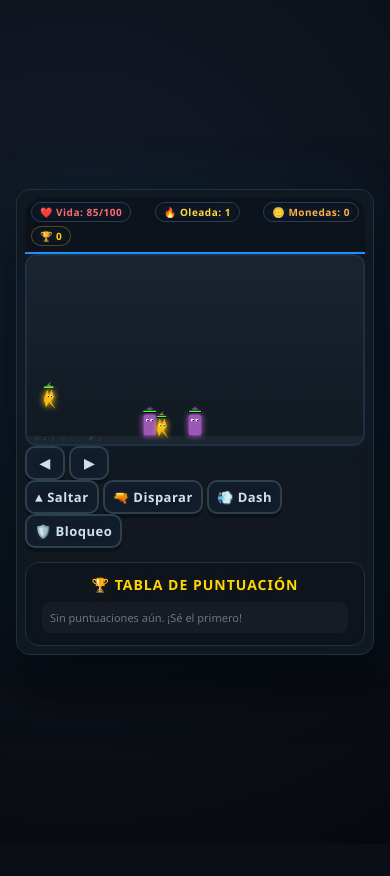
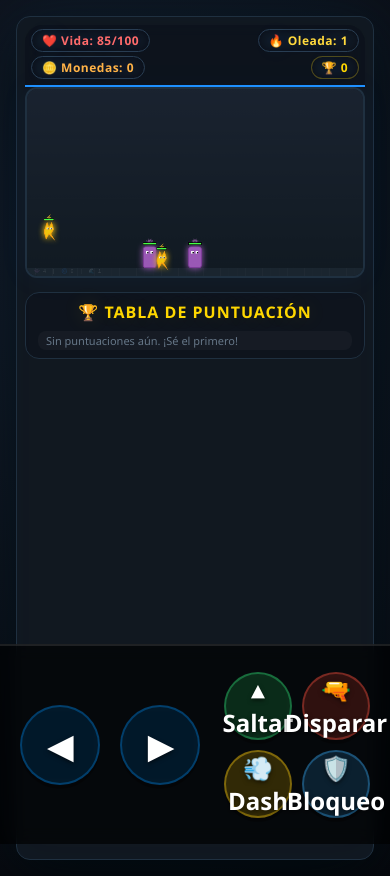
Before and after one commit to vicenticoplay-web/survival-rogue, a plain HTML site: page index.html in a window 390 px wide. Before the commit the page ends 844 px from the top, so only its background shows below. Drawn offline with Linux system fonts and the light colour scheme.

Commit message:
Refactor mobile controls and scrollbar styles
Removed mobile control styles and adjusted scoreboard scrollbar styles.

```diff
--- a/style.css
+++ b/style.css
@@ -1,5 +1,5 @@
 /* ============================================================
-   🎮  OLEADAS DE HIERRO  -  Estilo Oscuro y Letal
+   🎮  OLEADAS DE HIERRO  -  Estilo Completo
    ============================================================ */
 
 * {
@@ -96,57 +96,6 @@ body {
     border-color: #2a4a6a;
 }
 
-.controls-container {
-    display: flex;
-    justify-content: center;
-    gap: 12px;
-    margin-top: 16px;
-    flex-wrap: wrap;
-}
-
-.ctrl-btn {
-    background: rgba(20, 30, 44, 0.8);
-    backdrop-filter: blur(6px);
-    border: 2px solid #2c4050;
-    border-radius: 14px;
-    color: #d0e0f0;
-    padding: 10px 18px;
-    font-size: 18px;
-    font-weight: 700;
-    cursor: pointer;
-    transition: 0.12s ease;
-    box-shadow: 0 4px 0 #0b1117, inset 0 0 15px rgba(0, 150, 255, 0.03);
-    min-width: 64px;
-    text-shadow: 0 0 12px rgba(0, 150, 255, 0.1);
-    touch-action: manipulation;
-    letter-spacing: 0.5px;
-}
-
-.ctrl-btn:active {
-    transform: translateY(4px);
-    box-shadow: 0 0px 0 #0b1117;
-    background: #2a3f50;
-    border-color: #4a7a9a;
-}
-
-.ctrl-btn:hover:not(:active) {
-    background: rgba(30, 50, 70, 0.9);
-    border-color: #3a6a8a;
-    box-shadow: 0 0 20px rgba(0, 150, 255, 0.15);
-}
-
-#mobile-controls-left {
-    display: flex;
-    gap: 10px;
-    justify-content: center;
-}
-
-#mobile-controls-right .action-grid {
-    display: grid;
-    grid-template-columns: repeat(4, auto);
-    gap: 8px;
-}
-
 #keyboard-hint {
     display: flex;
     justify-content: center;
@@ -235,6 +184,18 @@ body {
     color: #88aacc;
     font-size: 12px;
     margin-left: 12px;
+}
+
+#scoreboard-list::-webkit-scrollbar {
+    width: 4px;
+}
+#scoreboard-list::-webkit-scrollbar-track {
+    background: rgba(255, 255, 255, 0.05);
+    border-radius: 4px;
+}
+#scoreboard-list::-webkit-scrollbar-thumb {
+    background: #ffd70044;
+    border-radius: 4px;
 }
 
 /* ---- Tienda overlay ---- */
@@ -346,20 +307,178 @@ body {
     }
 }
 
-/* ---- Scrollbar personalizada ---- */
-#scoreboard-list::-webkit-scrollbar {
-    width: 4px;
-}
-#scoreboard-list::-webkit-scrollbar-track {
-    background: rgba(255, 255, 255, 0.05);
-    border-radius: 4px;
-}
-#scoreboard-list::-webkit-scrollbar-thumb {
-    background: #ffd70044;
-    border-radius: 4px;
+/* ============================================================
+   📱 CONTROLES MÓVIL (SOLO EN TELÉFONOS)
+   ============================================================ */
+
+.mobile-controls {
+    display: none;
 }
 
-/* ---- Responsive ---- */
+@media (max-width: 768px) and (orientation: portrait) {
+    .mobile-controls {
+        display: flex !important;
+        position: fixed;
+        bottom: 0;
+        left: 0;
+        right: 0;
+        height: 200px;
+        background: rgba(0, 0, 0, 0.65);
+        backdrop-filter: blur(8px);
+        border-top: 2px solid rgba(255, 255, 255, 0.1);
+        z-index: 1000;
+        justify-content: space-between;
+        align-items: center;
+        padding: 10px 20px;
+        touch-action: none;
+        user-select: none;
+    }
+
+    .control-group-left,
+    .control-group-right {
+        display: flex;
+        gap: 16px;
+        align-items: center;
+    }
+
+    .control-group-left {
+        flex: 1;
+        justify-content: flex-start;
+        gap: 20px;
+    }
+
+    .control-group-right {
+        flex: 1;
+        justify-content: flex-end;
+        flex-wrap: wrap;
+        gap: 10px;
+    }
+
+    .mobile-controls .ctrl-btn {
+        width: 68px;
+        height: 68px;
+        border-radius: 50%;
+        background: rgba(255, 255, 255, 0.12);
+        border: 2px solid rgba(255, 255, 255, 0.25);
+        color: white;
+        font-size: 24px;
+        font-weight: bold;
+        display: flex;
+        align-items: center;
+        justify-content: center;
+        cursor: pointer;
+        transition: 0.1s;
+        backdrop-filter: blur(4px);
+        touch-action: manipulation;
+        box-shadow: 0 4px 0 rgba(0, 0, 0, 0.3);
+        text-shadow: 0 2px 4px rgba(0, 0, 0, 0.5);
+        padding: 0;
+        min-width: auto;
+    }
+
+    .mobile-controls .ctrl-btn:active {
+        transform: scale(0.85);
+        background: rgba(255, 255, 255, 0.25);
+        border-color: #00aaff;
+        box-shadow: 0 0 20px rgba(0, 170, 255, 0.3);
+    }
+
+    .control-group-left .ctrl-btn {
+        width: 80px;
+        height: 80px;
+        font-size: 32px;
+        background: rgba(0, 150, 255, 0.15);
+        border-color: rgba(0, 150, 255, 0.3);
+    }
+
+    .control-group-left .ctrl-btn:active {
+        background: rgba(0, 150, 255, 0.35);
+        border-color: #00aaff;
+    }
+
+    .control-group-right .ctrl-btn:nth-child(1) {
+        background: rgba(46, 204, 113, 0.2);
+        border-color: rgba(46, 204, 113, 0.4);
+    }
+    .control-group-right .ctrl-btn:nth-child(2) {
+        background: rgba(231, 76, 60, 0.2);
+        border-color: rgba(231, 76, 60, 0.4);
+    }
+    .control-group-right .ctrl-btn:nth-child(3) {
+        background: rgba(241, 196, 15, 0.2);
+        border-color: rgba(241, 196, 15, 0.4);
+    }
+    .control-group-right .ctrl-btn:nth-child(4) {
+        background: rgba(52, 152, 219, 0.2);
+        border-color: rgba(52, 152, 219, 0.4);
+    }
+
+    #game-container {
+        padding-bottom: 210px !important;
+        min-height: 100vh;
+    }
+
+    #gameCanvas {
+        height: auto !important;
+        width: 100% !important;
+        aspect-ratio: 16/9 !important;
+    }
+
+    #keyboard-hint {
+        display: none !important;
+    }
+
+    #ui {
+        font-size: 14px !important;
+        flex-wrap: wrap !important;
+        gap: 4px !important;
+    }
+
+    #ui span {
+        font-size: 12px !important;
+        padding: 2px 10px !important;
+    }
+
+    #scoreboard-container {
+        margin-bottom: 200px !important;
+        font-size: 12px !important;
+        padding: 8px 12px !important;
+    }
+
+    #scoreboard-list .score-entry {
+        font-size: 11px !important;
+        padding: 2px 8px !important;
+    }
+}
+
+@media (max-width: 900px) and (orientation: landscape) {
+    .mobile-controls {
+        height: 140px !important;
+        padding: 6px 12px !important;
+    }
+
+    .mobile-controls .ctrl-btn {
+        width: 52px !important;
+        height: 52px !important;
+        font-size: 18px !important;
+    }
+
+    .control-group-left .ctrl-btn {
+        width: 62px !important;
+        height: 62px !important;
+        font-size: 24px !important;
+    }
+
+    #game-container {
+        padding-bottom: 150px !important;
+    }
+
+    #scoreboard-container {
+        margin-bottom: 150px !important;
+    }
+}
+
+/* ---- Responsive general ---- */
 @media (max-width: 750px) {
     #game-container {
         padding: 12px;
@@ -368,29 +487,13 @@ body {
     #ui {
         font-size: 13px;
         padding: 6px 10px 10px 10px;
-        flex-wrap: wrap;
-        gap: 4px;
     }
     #ui span {
         padding: 2px 12px;
         font-size: 12px;
     }
-    .ctrl-btn {
-        padding: 8px 12px;
-        font-size: 15px;
-        min-width: 48px;
-        border-radius: 12px;
-    }
-    #mobile-controls-right .action-grid {
-        grid-template-columns: repeat(2, auto);
-        gap: 6px;
-    }
     #keyboard-hint {
         display: none;
-    }
-    .controls-container {
-        margin-top: 10px;
-        gap: 8px;
     }
     #tienda-overlay .tienda-grid {
         grid-template-columns: 1fr 1fr;
@@ -403,22 +506,9 @@ body {
     #tienda-overlay h2 {
         font-size: 24px;
     }
-    #scoreboard-container h3 {
-        font-size: 14px;
-    }
-    #scoreboard-list .score-entry {
-        font-size: 12px;
-        padding: 3px 8px;
-    }
 }
 
 @media (max-width: 480px) {
-    .ctrl-btn {
-        padding: 6px 8px;
-        font-size: 13px;
-        min-width: 40px;
-        border-radius: 10px;
-    }
     #ui {
         font-size: 11px;
         padding: 4px 6px 6px 6px;
@@ -432,13 +522,11 @@ body {
         border-radius: 14px;
     }
     #tienda-overlay .tienda-grid {
-        grid-template-columns: 1fr 1fr;
         gap: 6px;
     }
     #tienda-overlay .tienda-btn {
         padding: 8px 6px;
         font-size: 11px;
-        border-radius: 10px;
     }
     #tienda-overlay .btn-continuar {
         padding: 10px 30px;
```
